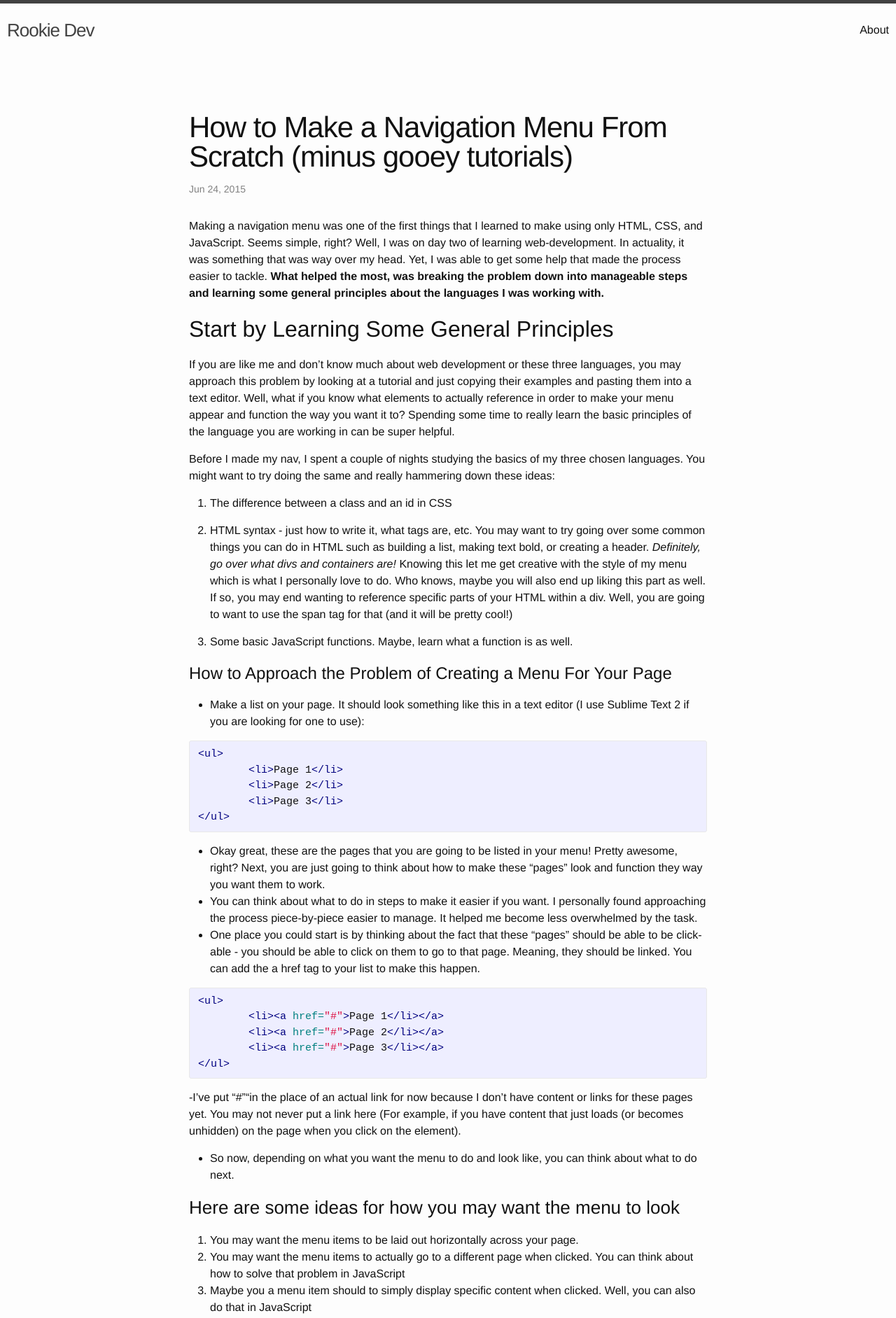
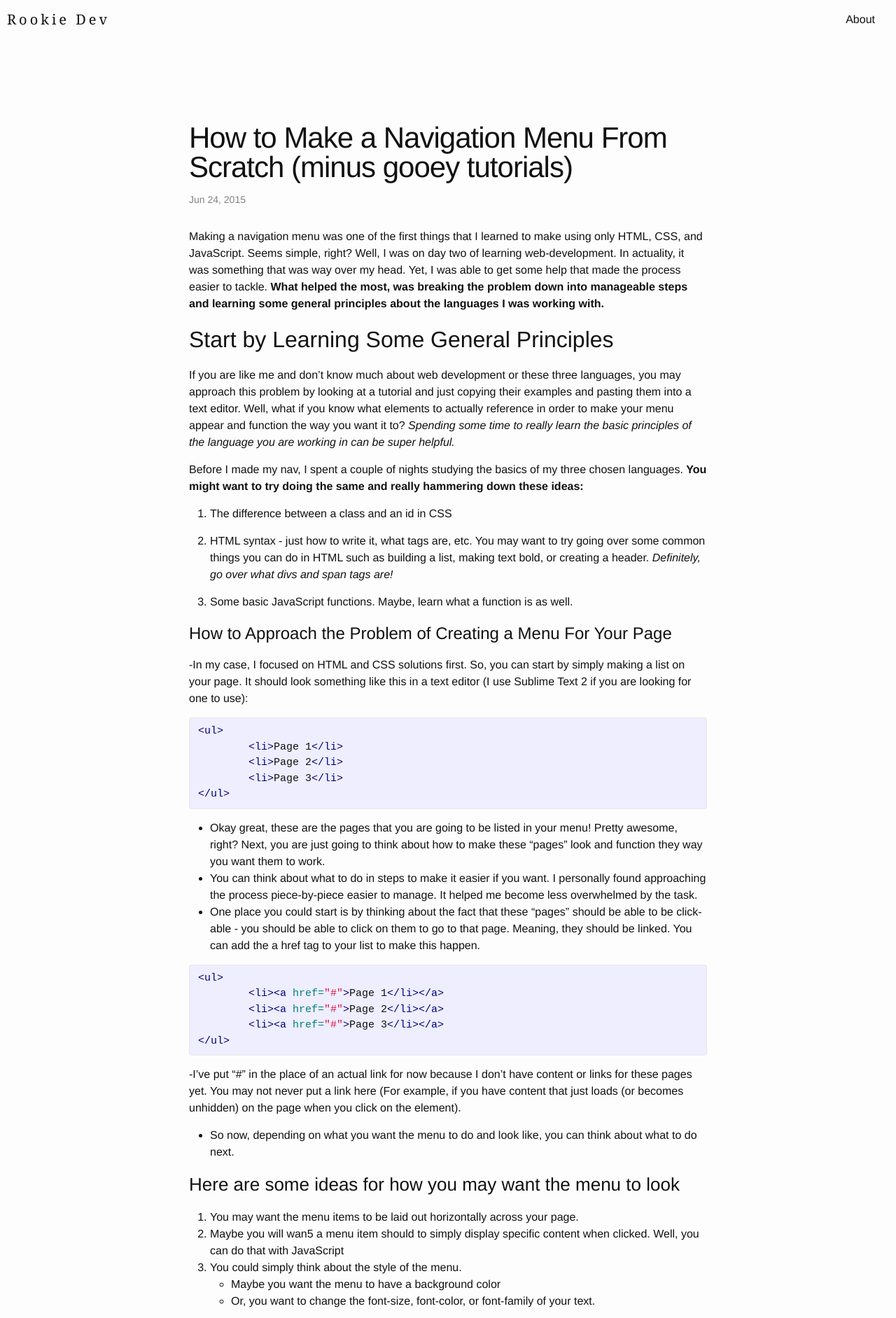
Before and after one commit to ktagilbert/rookie-dev, a Jekyll site: the page built from _posts/2015-06-24-my-introduction-to-web-dev.markdown, in a window 1280 px wide. Shown: the top 1883 px of the page at 70% size. Built offline with Jekyll 4.4.1, drawn with Linux system fonts in a browser that asks for light colours; some of the changed text lies outside the part shown.

Commit message:
updated stylesheet and finished blog

```diff
--- a/_posts/2015-06-24-my-introduction-to-web-dev.markdown
+++ b/_posts/2015-06-24-my-introduction-to-web-dev.markdown
@@ -5,21 +5,21 @@
 categories: lessons
 ---
 
-Making a navigation menu was one of the first things that I  learned to make using only HTML, CSS, and JavaScript. Seems simple, right? Well, I was on day two of learning web-development. In actuality, it was something that was way over my head. Yet, I was able to get some help that made the process easier to tackle. **What helped the most, was breaking the problem down into manageable steps and learning some general principles about the languages I was working with.**
+Making a navigation menu was one of the first things that I learned to make using only HTML, CSS, and JavaScript. Seems simple, right? Well, I was on day two of learning web-development. In actuality, it was something that was way over my head. Yet, I was able to get some help that made the process easier to tackle. **What helped the most, was breaking the problem down into manageable steps and learning some general principles about the languages I was working with.**
 
 ## Start by Learning Some General Principles
-If you are like me and don't know much about web development or these three languages, you may approach this problem by looking at a tutorial and just copying their examples and pasting them into a text editor. Well, what if you know what elements to actually reference in order to make your menu appear and function the way you want it to? Spending some time to really learn the basic principles of the language you are working in can be super helpful.
+If you are like me and don't know much about web development or these three languages, you may approach this problem by looking at a tutorial and just copying their examples and pasting them into a text editor. Well, what if you know what elements to actually reference in order to make your menu appear and function the way you want it to? *Spending some time to really learn the basic principles of the language you are working in can be super helpful.*
 
-Before I made my nav, I spent a couple of nights studying the basics of my three chosen languages. You might want to try doing the same and really hammering down these ideas:
+Before I made my nav, I spent a couple of nights studying the basics of my three chosen languages. **You might want to try doing the same and really hammering down these ideas:**
 
 1. The difference between a class and an id in CSS
 
-2. HTML syntax - just how to write it, what tags are, etc. You may want to try going over some common things you can do in HTML such as building a list, making text bold, or creating a header. *Definitely, go over what divs and containers are!* Knowing this let me get creative with the style of my menu which is what I personally love to do. Who knows, maybe you will also end up liking this part as well. If so, you  may end wanting to reference specific parts of your HTML within a div. Well, you are going to want to use the span tag for that (and it will be pretty cool!)
+2. HTML syntax - just how to write it, what tags are, etc. You may want to try going over some common things you can do in HTML such as building a list, making text bold, or creating a header. *Definitely, go over what divs and span tags are!*
 
 3. Some basic JavaScript functions. Maybe, learn what a function is as well.
 
 # How to Approach the Problem of Creating a Menu For Your Page
-- Make a list on your page. It should look something like this in a text editor (I use Sublime Text 2 if you are looking for one to use):
+-In my case, I focused on HTML and CSS solutions first. So, you can start by simply making a list on your page. It should look something like this in a text editor (I use Sublime Text 2 if you are looking for one to use):
 {% highlight html %}
 <ul>
 	<li>Page 1</li>
@@ -39,57 +39,54 @@
 </ul>
 {% endhighlight %}
 
--I've put "#""in the place of an actual link for now because I don't have content or links for these pages yet. You may not never put a link here (For example, if you have content that just loads (or becomes unhidden) on the page when you click on the element).
+-I've put "#" in the place of an actual link for now because I don't have content or links for these pages yet. You may not never put a link here (For example, if you have content that just loads (or becomes unhidden) on the page when you click on the element).
 - So now, depending on what you want the menu to do and look like, you can think about what to do next.
 
 ### Here are some ideas for how you may want the menu to look
 1. You may want the menu items to be laid out horizontally across your page.
-2. You may want the menu items to actually go to a different page when clicked. You can think about how to solve that problem in JavaScript
-3. Maybe you a menu item should to simply display specific content when clicked. Well, you can also do that in JavaScript
-4. You could simply think about the style of the menu.
+2. Maybe you will wan5 a menu item should to simply display specific content when clicked. Well, you can do that with JavaScript
+3. You could simply think about the style of the menu.
 	- Maybe you want the menu to have a background color
 	- Or, you want to change the font-size, font-color, or font-family of your text.
 
 ### CSS Properties That May Help
-{% highlight css %}
-font-size:
-  font-size: 12px;
-  font-size: 8px;
- }
 
-color:
+**font-size:**
+  font-size: 12px
+  font-size: 8px
+
+**color:**
 	color: #fff
 	color: #d3d3d3
 	color: #000000
-}
 
-font-family:
-	font-family: georgia, sans-serif; - note: consider having a fall-back font
-}
+**font-family:**
+	font-family: georgia, sans-serif  (note: consider having a [fall-back font](http://www.w3schools.com/cssref/css_websafe_fonts.asp))
 
-text-transform:
-	text-transform: uppercase;
-	text-transform: lowercase;
+**text-transform:**
+	text-transform: uppercase
+	text-transform: lowercase
 	text-transform: capitalize
-}
 
-background: (change the color of an element's background) }
 
-text-align:
-	text-align: right;
-	text-align: left;
-	text-align: center;
-}
+**background:** (change the color of an element's background) }
 
-display: inline (for horizantal menu items for example) }
-letter-spacing (change the kerning) }
+**text-align:**
+	text-align: right
+	text-align: left
+	text-align: center
 
-{% endhighlight %}
-For more CSS properties, you can also [check out W3 Schools](http://www.w3schools.com/cssref/)
 
-**One thing I can't help but share:** I ran into a problem with CSS when I was creating my practice menu. I wanted the menu to look good on a computer, tablet, or mobile device. Yet, when the width of my page got to a certain point, the menu looked ugly. I asked for help and got an awesome solution in return.
+**display**: inline (for horizontal menu items for example)
+**letter-spacing** (change the kerning)
 
-You can actually create a rule that says "hey, when the width of  someone's screen gets to "x width,"" I want something special to happen. In this example, I wanted an element on my menu to dissapear and to make room for other items to appear nicely on a smaller screen. So cool, right?! It looks like's this in case you want to try it for yourself.
+
+
+For more CSS properties, you can also [check out W3Schools](http://www.w3schools.com/cssref/)
+
+**One thing I can't help but share:** I ran into a problem with CSS while working on my my practice menu. I wanted the menu to look great on a computer, tablet, or mobile device. Yet, when the width of my page got to a certain point, the menu looked ugly. I asked for help and got an awesome solution in return.
+
+You can actually create a rule that says "hey, when the width of  someone's screen gets to "x width," I want something special to happen. In this example, I wanted an element on my menu to disappear and to make room for other items to appear nicely on a smaller screen. So cool, right?! It looks like this in case you want to try it for yourself.
 {% highlight css %}
 @media(max-width: 545px) {
 
@@ -101,3 +98,7 @@
 
 In the end, I created a test site that looks like like this:
 ![creating a menu from scratch]({{ site.url }}/assets/test-menu.png)
+
+Again, in my case I worked most with HTML and CSS to build a menu. I just wanted to make something simple and didn't want to spend a lot of time coming up with weird JavaScript solutions to my problems.
+
+I hope that this all will be able to help. If you are having any trouble along the way of creating your menu, remember that you can always Google specific solutions along the way. **Thanks for reading guys!**
--- a/_sass/_layout.scss
+++ b/_sass/_layout.scss
@@ -32,7 +32,7 @@
     }
 
     .page-link {
-        color: $text-color;
+        color: #fff;
         line-height: $base-line-height;
 
         // Gaps between nav items, but not on the first one
@@ -167,6 +167,10 @@
 
 .page-heading {
     font-size: 20px;
+    padding-bottom: 40px;
+    font-family: georgia;
+    letter-spacing: 3px;
+    text-align: center;
 }
 
 .post-list {
--- a/_sass/_style.scss
+++ b/_sass/_style.scss
@@ -1,15 +1,64 @@
 .post-link {
 	font-family: "georgia; sans-serif";
 	font-size: 28px;
+	color: #5a5a5a
 }
+
+//header
 
 .site-header {
 	border-bottom: 0px;
-	left: 0px;
-	padding: 10px;
-	padding-bottom: 60px;
+	padding-left: 10px;
+	border-top: 0px;
+	padding-bottom: 90px;
 }
 
-.site-title {
+.site-title, .site-title:visited {
 	float: left;
+	font-family: georgia;
+	font-size: 20px;
+	letter-spacing: 4px;
+	color: #111;
 }
+
+.post-title {
+	font-family: helvetica;
+}
+
+.site-nav {
+	.page-link {
+	font-size: 16px;
+	padding-right: 30px;
+	color: #111
+	}
+}
+
+.page-heading {
+	#heading-emphasis {
+		color: #71BFF5;
+		font-style: italic;
+	}
+}
+
+.page-heading {
+	font-size: 38px;
+	padding-bottom: 130px;
+}
+
+
+//footer
+
+.site-footer {
+	background: #5a5a5a;
+	color: #fff;
+}
+
+.site-footer {
+	a, .a:visited {
+		color: #fff
+	}
+}
+
+.contact-list {
+	color: #fff;
+}
--- a/index.html
+++ b/index.html
@@ -4,7 +4,7 @@
 
 <div class="home">
 
-  <h1 class="page-heading">my fucking badass posts</h1>
+  <h1 class="page-heading"><span id="heading-emphasis">Let's Learn</span> About Web Development</h1>
 
   <ul class="post-list">
     {% for post in site.posts %}
```
Also changed, not shown: _posts/2015-06-24-welcome-to-jekyll.markdown (deleted, +0 -25 lines).
